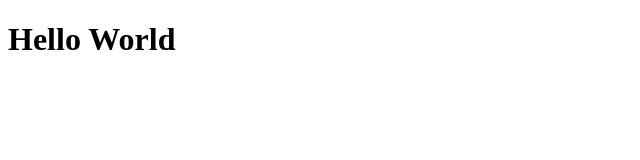
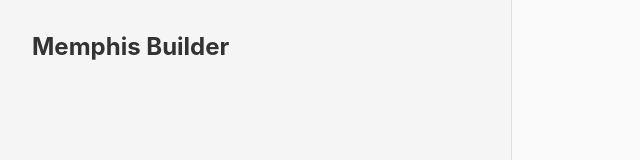
Before and after one commit to winstonbarbe/memphis-record-builder, a plain HTML site: page index.html in a window 1280 px wide. Shown: the top 160 px of the page, without its empty margins (0-640 px from the left). Drawn offline with Linux system fonts and the light colour scheme.

Commit message:
adds basic page frame work

```diff
--- a/index.html
+++ b/index.html
@@ -3,9 +3,22 @@
   <head>
     <meta charset="UTF-8" />
     <meta name="viewport" content="width=device-width, initial-scale=1.0" />
-    <title>Hello World</title>
+    <title>Memphis Builder</title>
+    <link rel="stylesheet" href="main.css" />
   </head>
   <body>
-    <h1>Hello World</h1>
+    <div id="builder-container">
+      <div id="form-column">
+        <h1>Memphis Builder</h1>
+        <form id="builder-form">
+          <!-- Form content will go here -->
+        </form>
+      </div>
+      <div id="visualizer-column">
+        <div id="visualizer">
+          <!-- Visualizer content will go here -->
+        </div>
+      </div>
+    </div>
   </body>
 </html>
--- a/main.css
+++ b/main.css
@@ -0,0 +1,77 @@
+* {
+  margin: 0;
+  padding: 0;
+  box-sizing: border-box;
+}
+
+body {
+  font-family: -apple-system, BlinkMacSystemFont, "Segoe UI", Roboto, Oxygen,
+    Ubuntu, Cantarell, sans-serif;
+  height: 100vh;
+  overflow: hidden;
+}
+
+#builder-container {
+  display: flex;
+  height: 100vh;
+  width: 100%;
+}
+
+#form-column {
+  width: 40%;
+  height: 100vh;
+  overflow-y: auto;
+  padding: 2rem;
+  background-color: #f5f5f5;
+  border-right: 1px solid #e0e0e0;
+}
+
+#form-column h1 {
+  margin-bottom: 2rem;
+  font-size: 1.5rem;
+  color: #333;
+}
+
+#builder-form {
+  display: flex;
+  flex-direction: column;
+  gap: 1.5rem;
+}
+
+#visualizer-column {
+  width: 60%;
+  height: 100vh;
+  position: sticky;
+  top: 0;
+  background-color: #ffffff;
+  display: flex;
+  align-items: center;
+  justify-content: center;
+}
+
+#visualizer {
+  width: 100%;
+  height: 100%;
+  display: flex;
+  align-items: center;
+  justify-content: center;
+  background-color: #fafafa;
+}
+
+/* Scrollbar styling for form column */
+#form-column::-webkit-scrollbar {
+  width: 8px;
+}
+
+#form-column::-webkit-scrollbar-track {
+  background: #f1f1f1;
+}
+
+#form-column::-webkit-scrollbar-thumb {
+  background: #888;
+  border-radius: 4px;
+}
+
+#form-column::-webkit-scrollbar-thumb:hover {
+  background: #555;
+}
```
